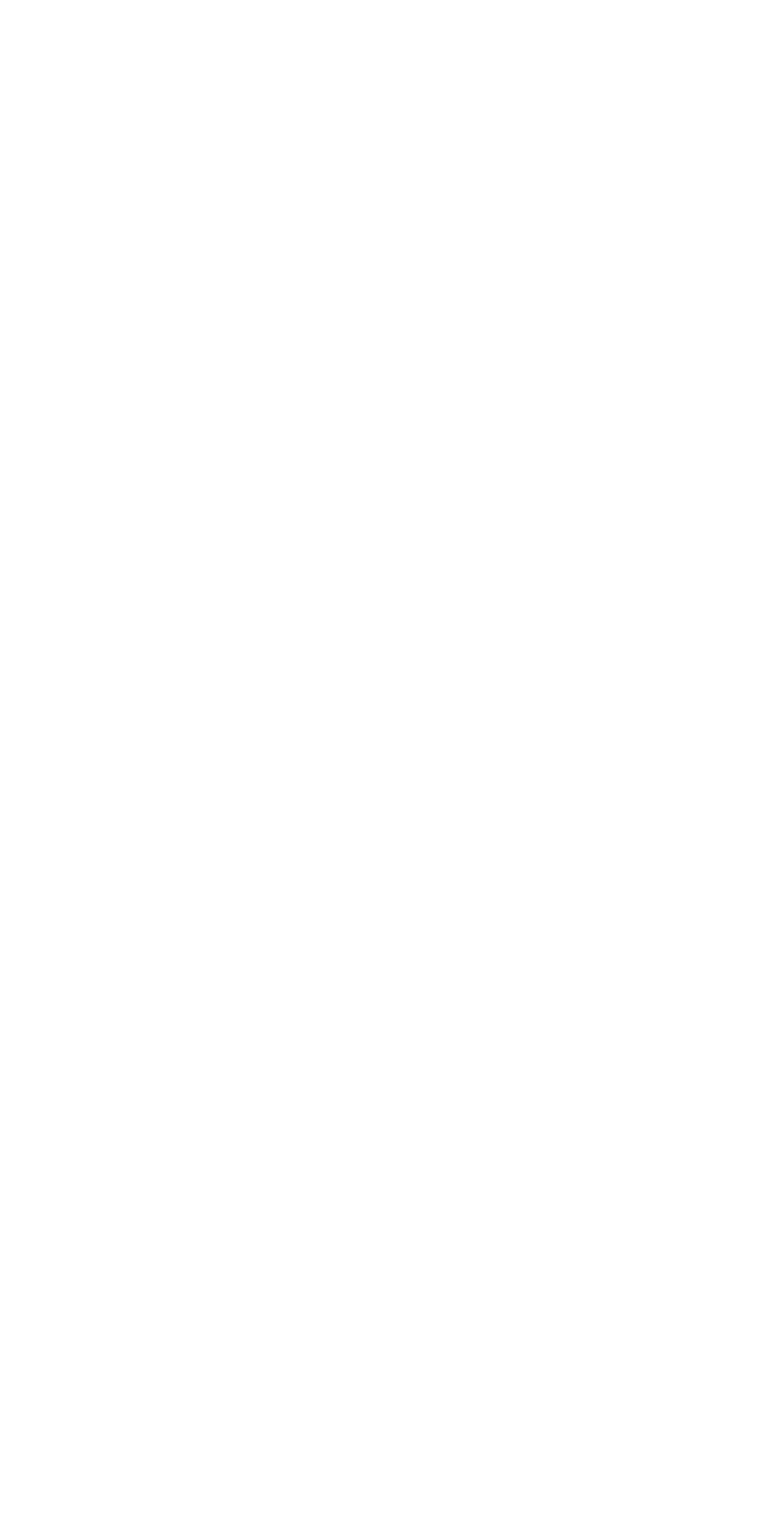
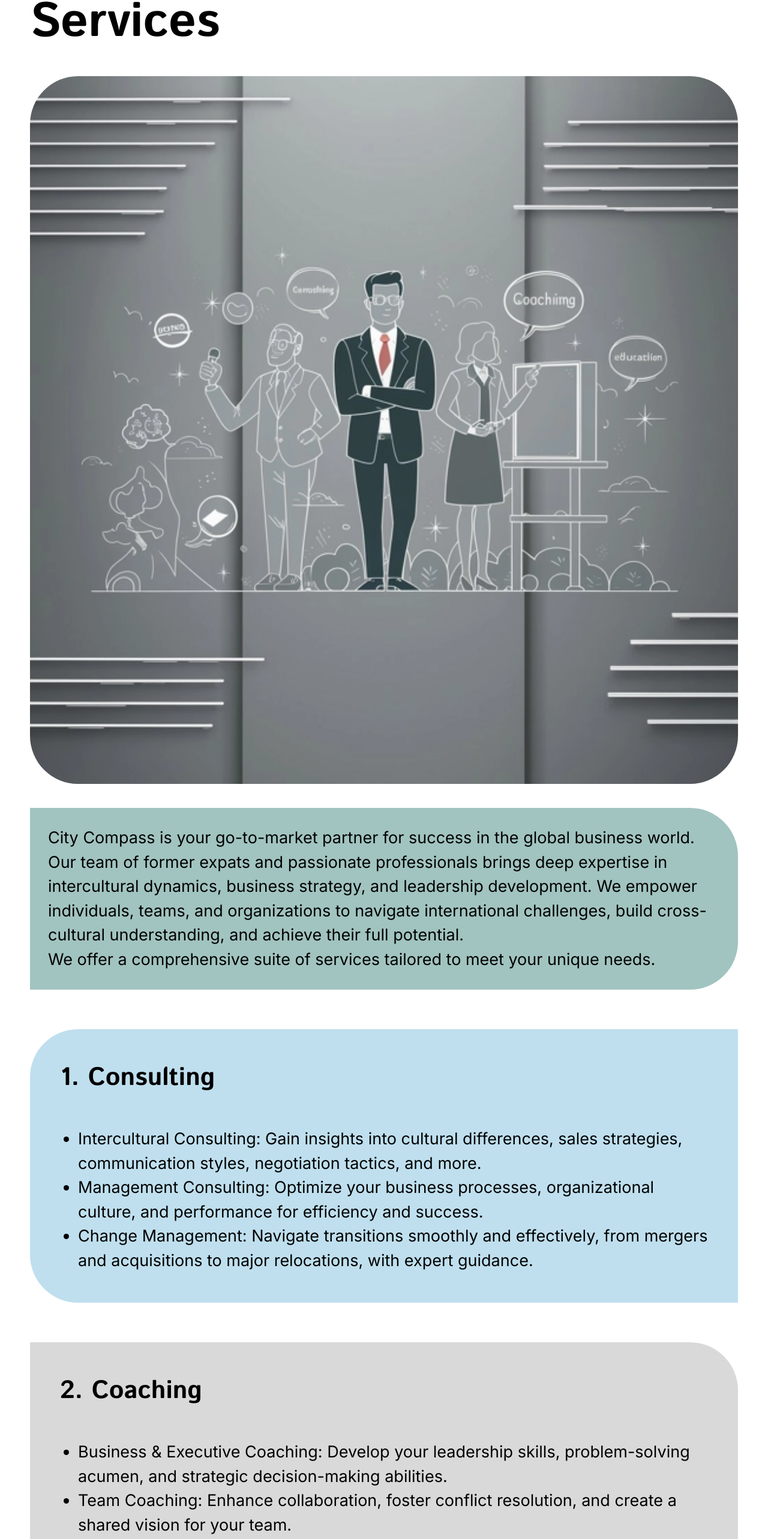
Before and after one commit to abravo83/citycompass-angular-web, an Angular app: page /services in a window 1280 px wide. Before the commit this address led to /. Shown: the part 173-2739 px from the top of the page at 60% size. Before the commit the page ends 800 px from the top, so only its background shows below. Built offline with nearby package versions, Linux system fonts and the light colour scheme.

Commit message:
Added services page. Other minor changes

```diff
--- a/src/app/app.routes.ts
+++ b/src/app/app.routes.ts
@@ -2,9 +2,11 @@ import { Routes } from '@angular/router';
 
 import { HomeComponent } from './components/home/home.component';
 import { AboutUsComponent } from './components/about-us/about-us.component';
+import { ServicesComponent } from './components/services/services.component';
 
 export const routes: Routes = [
   { path: 'home', component: HomeComponent },
   { path: 'about-us', component: AboutUsComponent },
+  { path: 'services', component: ServicesComponent },
   { path: '', redirectTo: 'home', pathMatch: 'full' },
 ];
--- a/src/app/components/home/home.component.html
+++ b/src/app/components/home/home.component.html
@@ -10,7 +10,9 @@
           <li>/</li>
           <li>International Consulting & Coaching</li>
           <li>/</li>
-          <li>Services</li>
+          <li>
+            <a routerLink="/services"> Services </a>
+          </li>
           <li>/</li>
           <li>Meet us</li>
         </ul>
--- /dev/null
+++ b/src/app/components/services/services.component.html
@@ -0,0 +1,127 @@
+<app-topmenu></app-topmenu>
+<header class="wrapper">
+  <section class="istok-web-bold mt-[150px] text-[16vw] sm:text-[80px]">
+    <h1 class="">Services</h1>
+  </section>
+</header>
+<main class="wrapper">
+  <section
+    class="flex flex-col-reverse 2xl:flex-row gap-[20px] md:gap-[40px] items-center 2xl:mt-[-50px]"
+  >
+    <div
+      class="font-Inter font-normal text-[4vw] xl:text-[27px] bg-[#a1c4c0] rounded-r-[80px] p-[30px]"
+    >
+      <p>
+        City Compass is your go-to-market partner for success in the global
+        business world. Our team of former expats and passionate professionals
+        brings deep expertise in intercultural dynamics, business strategy, and
+        leadership development. We empower individuals, teams, and organizations
+        to navigate international challenges, build cross-cultural
+        understanding, and achieve their full potential.
+      </p>
+      <p>
+        We offer a comprehensive suite of services tailored to meet your unique
+        needs.
+      </p>
+    </div>
+    <figure
+      class="w-[100%] 2xl:h-[400px] 2xl:w-[400px] rounded-[80px] overflow-clip shrink-0"
+    >
+      <img
+        class="w-full"
+        src="./assets/img/consulting-services-600.webp"
+        alt=""
+      />
+    </figure>
+  </section>
+  <section
+    class="mt-[20px] md:mt-[66px] bg-[#BFDFEE] p-[20px] md:p-[50px] rounded-l-[80px]"
+  >
+    <h2 class="istok-web-bold text-[42px] mb-[50px]">1. Consulting</h2>
+    <ul class="font-Inter font-normal mt-[40px] text-[4vw] xl:text-[27px]">
+      <li class="list-disc ml-[30px]">
+        Intercultural Consulting: Gain insights into cultural differences, sales
+        strategies, communication styles, negotiation tactics, and more.
+      </li>
+      <li class="list-disc ml-[30px]">
+        Management Consulting: Optimize your business processes, organizational
+        culture, and performance for efficiency and success.
+      </li>
+      <li class="list-disc ml-[30px]">
+        Change Management: Navigate transitions smoothly and effectively, from
+        mergers and acquisitions to major relocations, with expert guidance.
+      </li>
+    </ul>
+  </section>
+  <section
+    class="mt-[20px] md:mt-[66px] bg-[#d9d9d9] p-[20px] md:p-[50px] rounded-r-[80px]"
+  >
+    <h2 class="istok-web-bold text-[42px] mb-[50px]">2. Coaching</h2>
+    <ul class="font-Inter font-normal mt-[40px] text-[4vw] xl:text-[27px]">
+      <li class="list-disc ml-[30px]">
+        Business & Executive Coaching: Develop your leadership skills,
+        problem-solving acumen, and strategic decision-making abilities.
+      </li>
+      <li class="list-disc ml-[30px]">
+        Team Coaching: Enhance collaboration, foster conflict resolution, and
+        create a shared vision for your team.
+      </li>
+      <li class="list-disc ml-[30px]">
+        Specialized Coaching: Benefit from targeted mentoring and coaching
+        programs in areas of positive intelligence, mental fitness, career
+        development, and performance enhancement.
+      </li>
+    </ul>
+  </section>
+  <section
+    class="mt-[20px] md:mt-[66px] bg-[#a1c4c0da] p-[20px] md:p-[50px] rounded-l-[80px]"
+  >
+    <h2 class="istok-web-bold text-[42px] mb-[50px]">
+      3. Training & Development
+    </h2>
+    <p class="font-Inter font-normal mt-[40px] text-[4vw] xl:text-[27px]">
+      Our training programs are designed to equip you and your team with
+      essential skills for the global workplace. Here are a few examples of our
+      offerings:
+    </p>
+    <ul class="font-Inter font-normal mt-[40px] text-[4vw] xl:text-[27px]">
+      <li class="list-disc ml-[30px]">
+        International Success Strategies: Navigate multinational environments,
+        communication styles, and meeting expectations.
+      </li>
+      <li class="list-disc ml-[30px]">
+        Cross-Cultural Leadership: Develop the cultural sensitivity and
+        adaptability needed to lead diverse teams.
+      </li>
+      <li class="list-disc ml-[30px]">
+        Change Management: Learn to lead change initiatives with confidence and
+        positive outcomes.
+      </li>
+      <li class="list-disc ml-[30px]">
+        Specialized Topics: We offer a range of customized training on growth
+        mindset, mental fitness, effective business writing, unconscious bias,
+        LinkedIn optimization, and more.
+      </li>
+    </ul>
+  </section>
+  <section
+    class="mt-[20px] md:mt-[66px] bg-[#dcdcdc] box__shadow p-[20px] md:p-[50px] rounded-[60px]"
+  >
+    <div
+      class="flex flex-col font-Inter font-normal text-[4vw] xl:text-[27px] text-center"
+    >
+      <p>Let's transform your global ambitions into reality.</p>
+      <div class="p-6">
+        <button
+          class="py-[10px] px-[60px] rounded-full drop-shadow-lg bg-[#3771C8] text-white font-medium"
+        >
+          Contact us
+        </button>
+      </div>
+      <p>to explore how we can empower your success.</p>
+    </div>
+  </section>
+</main>
+<footer class="mt-[100px]">
+  <app-footer></app-footer>
+</footer>
--- a/src/app/components/topmenu/topmenu.component.html
+++ b/src/app/components/topmenu/topmenu.component.html
@@ -21,9 +21,15 @@
         class="ml-auto mr-[30px] font-Inter text-[24px] hidden 2xl:inline-block"
       >
         <ul class="flex items-center">
-          <li>About us / &nbsp;</li>
+          <li>
+            <a routerLink="/about-us"> About us </a>
+            / &nbsp;
+          </li>
           <li>International Consulting & Coaching / &nbsp;</li>
-          <li>Services / &nbsp;</li>
+          <li>
+            <a routerLink="/services"> Services </a>
+            / &nbsp;
+          </li>
           <li>Meet us</li>
         </ul>
       </nav>
--- a/src/styles.css
+++ b/src/styles.css
@@ -116,6 +116,9 @@
   margin: 10px auto 0;
   padding: 0 20px;
 }
+.box__shadow {
+  box-shadow: 2px 2px 7px black;
+}
 
 @media (min-width: 500px) {
   .wrapper {
```
Also changed, not shown: src/app/components/services/services.component.ts (added, +12 -0 lines), src/app/components/services/services.component.css (added), src/assets/img/consulting-services-1024.webp (added), src/assets/img/consulting-services-600.webp (added).
